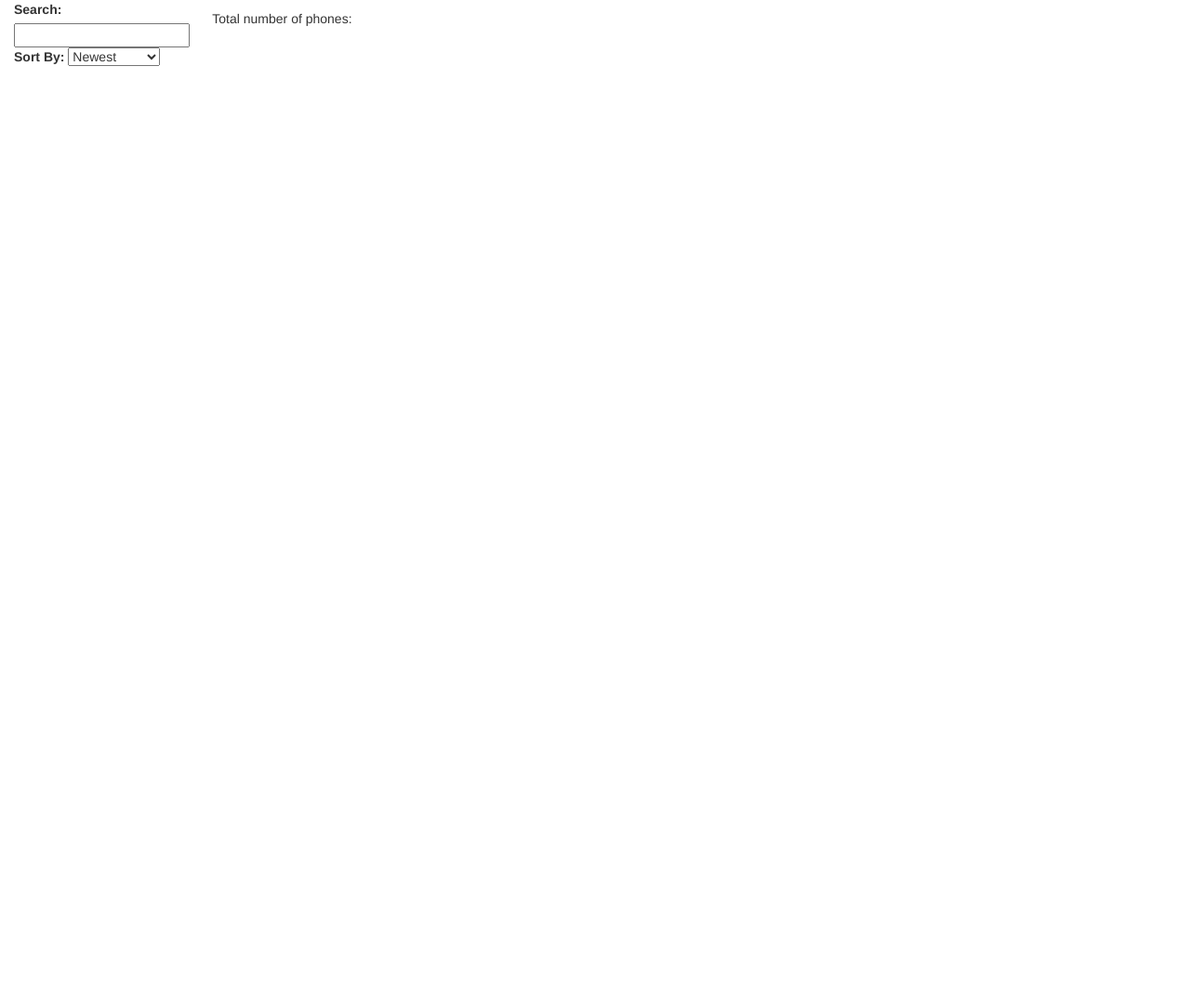
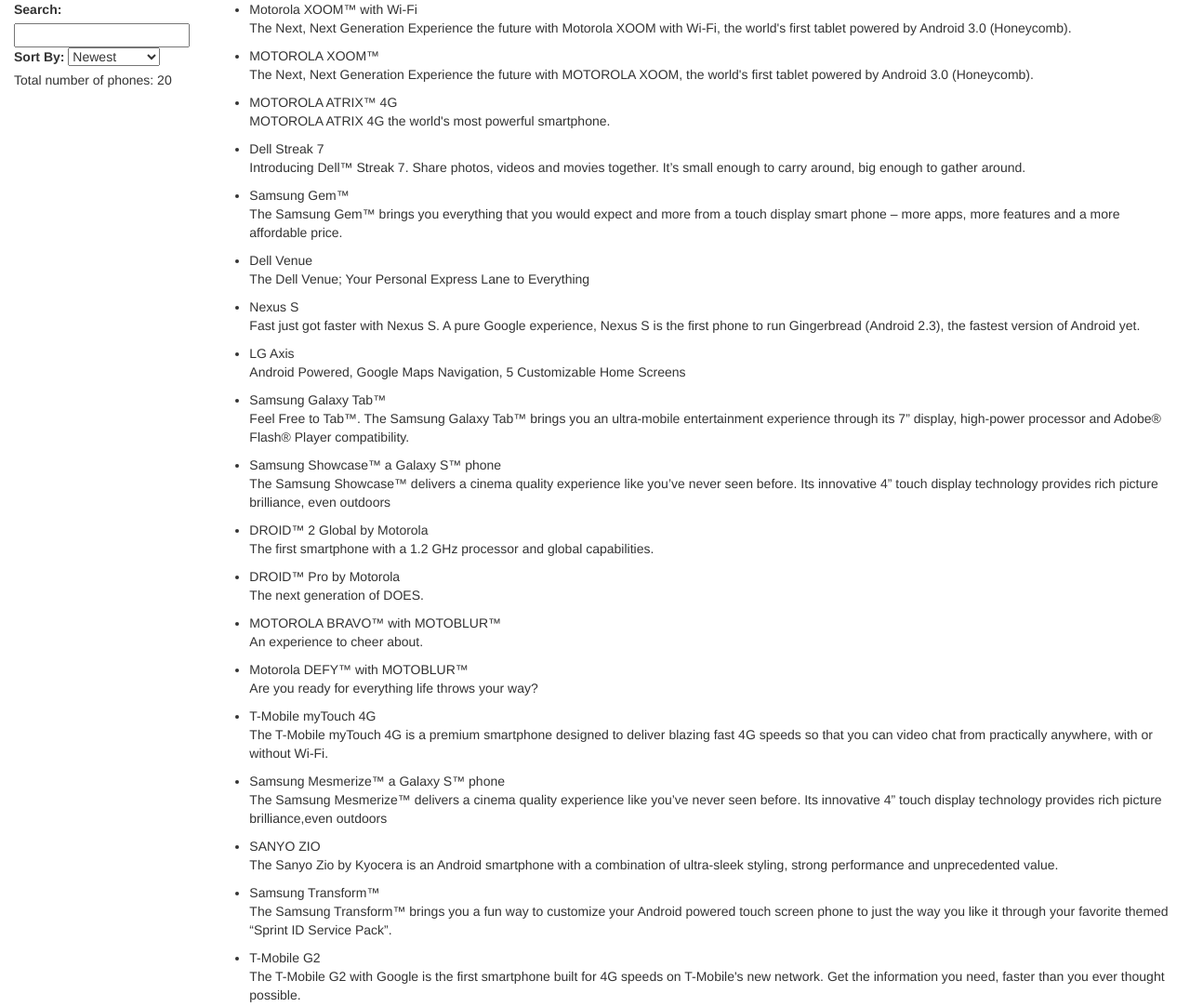
Before and after one commit to JAHyers/ang-phone-app, a plain HTML site: page index.html in a window 1280 px wide. Shown: the top 1083 px of the page at 93% size. Before the commit the page ends 800 px from the top, so only its background shows below. Drawn offline with Linux system fonts and the light colour scheme; no server answers.

Commit message:
Step 5 (Actual)
Added .json file to scope and loaded through $HTTP request

```diff
--- a/index.html
+++ b/index.html
@@ -22,6 +22,7 @@
             </option>
             <option value="-age">Oldest</option>
          </select>
+         <p>Total number of phones: {{phones.length}}</p>
 
       </div>
       <div class="col-md-10">
@@ -33,8 +34,6 @@
             </li>
          </ul>
 
-         <p>Total number of phones: {{phones.length}}</p>
-
       </div>
    </div>
 </div>
--- a/js/controllers.js
+++ b/js/controllers.js
@@ -1,6 +1,6 @@
 angular.module('phonecatApp', [])
 .controller('PhoneListCtrl', function($scope, $http){
-   $http.get('phones/phones.json').success(function(data){
+   $http.get('js/phones/phones.json').success(function(data){
       $scope.phones = data;
    });
 
```
Also changed, not shown: js/phones/phones.json (line endings or trailing spaces).
